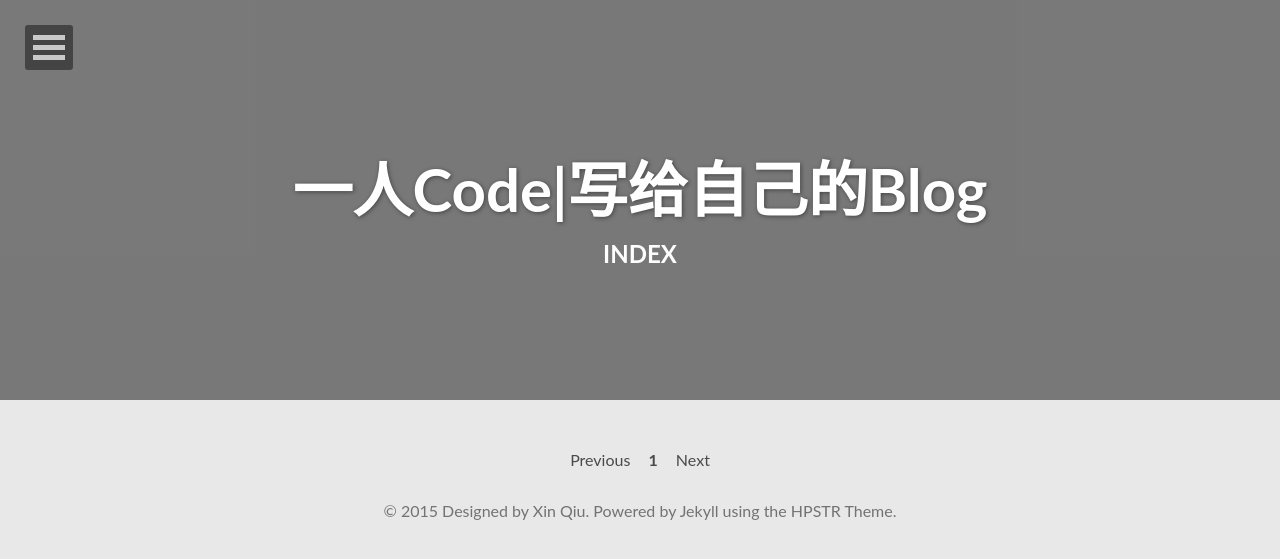
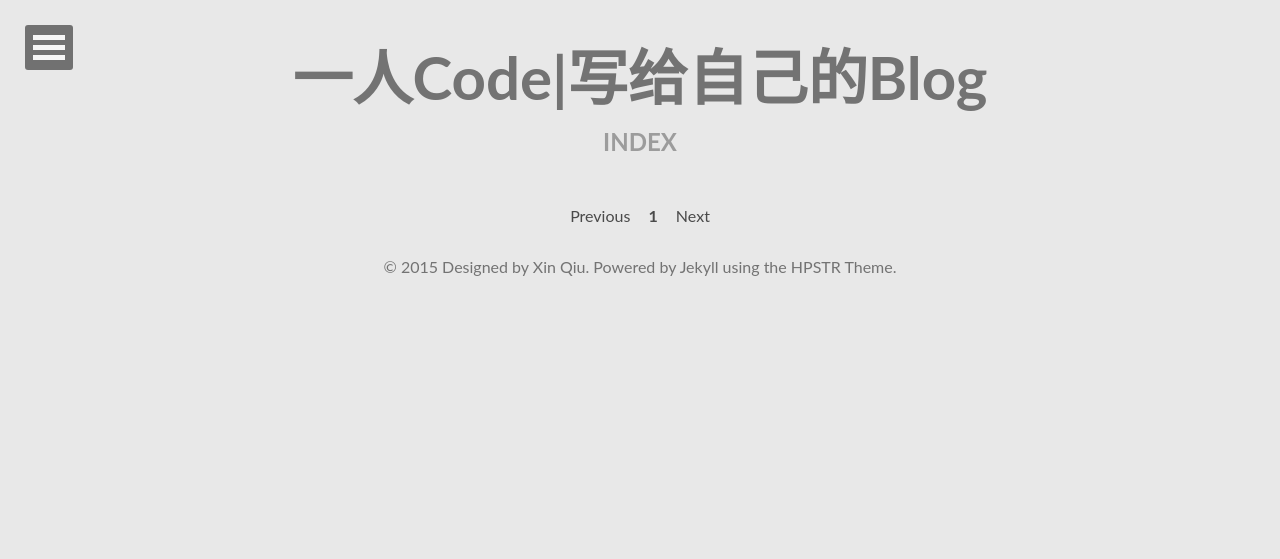
Before and after one commit to KVOSP/KVOSP.github.io, a Jekyll site: the page built from index.html, in a window 1280 px wide. Shown: the top 559 px of the page. Built offline with Jekyll 4.4.1, drawn with Linux system fonts in a browser that asks for light colours; nearby versions of some CDN libraries; some web fonts are replaced; the list of posts is cut into pages by our own code.

Commit message:
Update index.html

```diff
--- a/index.html
+++ b/index.html
@@ -4,8 +4,6 @@ title: Index
 description: "lonely Coder"
 tags: [blog, coder]
 comments: false
-image:
-  feature: background.png
 ---
 
 {% for post in paginator.posts %}
```
